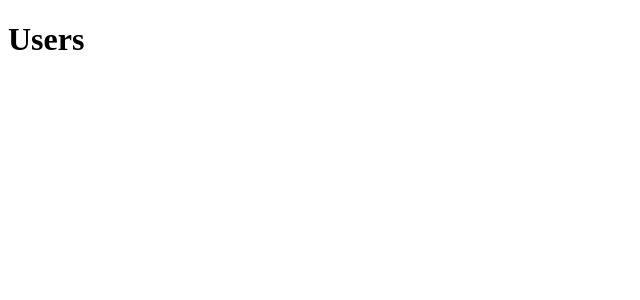
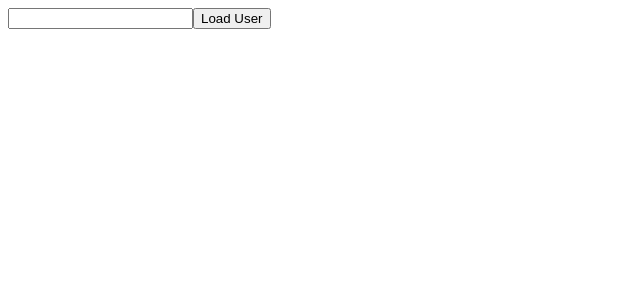
Before and after one commit to newbornfrontender/udemy-nuxt-home-work, a Nuxt app: page /users in a window 1280 px wide. Shown: the top 300 px of the page, without its empty margins (0-640 px from the left). Built offline with nearby package versions, Linux system fonts and the light colour scheme.

Commit message:
Добавил динамическую маршрутизацию для пользователей

```diff
--- a/pages/users/index.vue
+++ b/pages/users/index.vue
@@ -1,3 +1,26 @@
 <template>
-  <h1>Users</h1>
+  <div>
+    <input
+      type="text"
+      v-model="userId"
+    >
+
+    <button v-on:click="onLoadUsers">Load User</button>
+  </div>
 </template>
+
+<script>
+  export default {
+    name: 'users',
+
+    data: () => ({
+      userId: '',
+    }),
+
+    methods: {
+      onLoadUsers () {
+        this.$router.push(`/users/${this.userId}`);
+      },
+    },
+  };
+</script>
```
